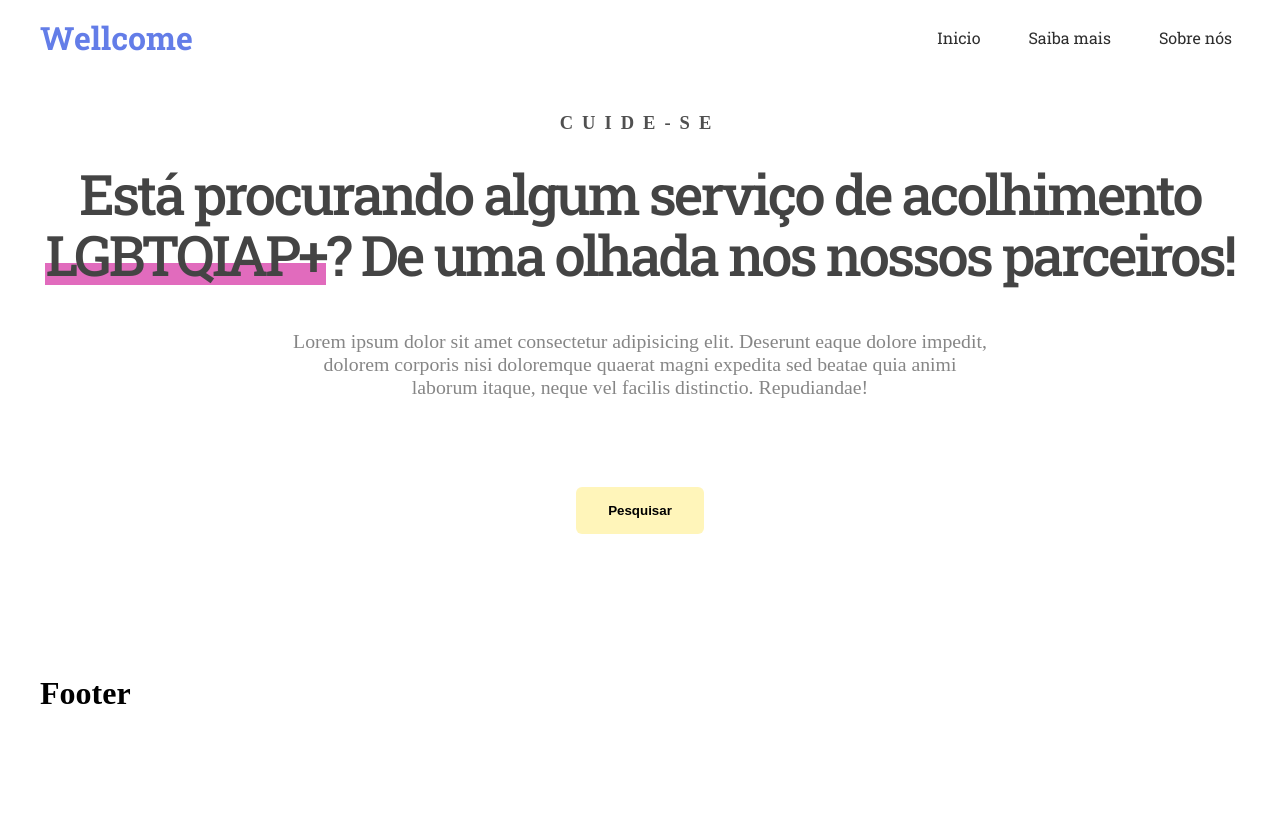
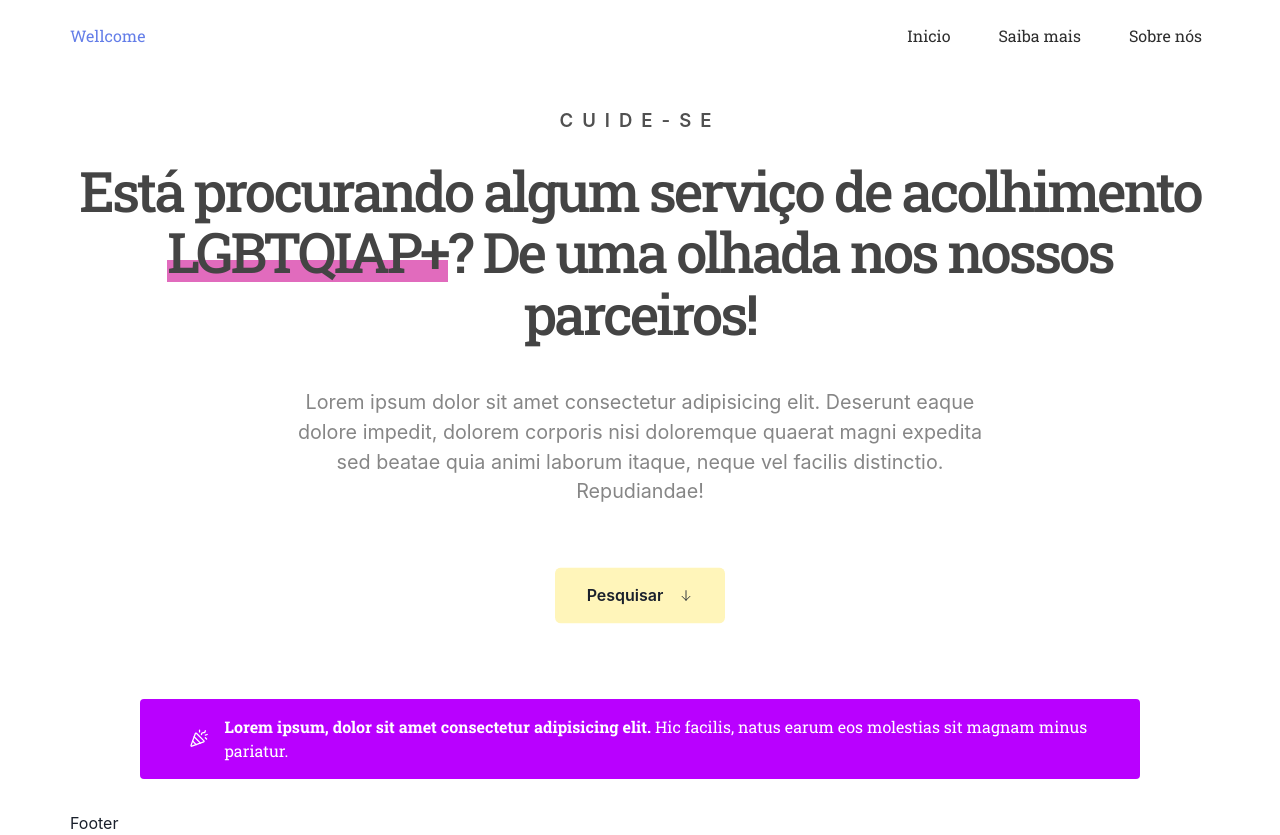
Before and after one commit to ngrpedro/towellcome, a React (Vite) app: page / in a window 1280 px wide. Before the commit the page ends 800 px from the top, so only its background shows below. Built offline with nearby package versions, Linux system fonts and the light colour scheme.

Commit message:
banner + css ajustes + chakra

```diff
--- a/package.json
+++ b/package.json
@@ -9,6 +9,10 @@
     "preview": "vite preview"
   },
   "dependencies": {
+    "@chakra-ui/react": "^2.4.3",
+    "@emotion/react": "^11.10.5",
+    "@emotion/styled": "^11.10.5",
+    "framer-motion": "^7.6.19",
     "phosphor-react": "^1.4.1",
     "react": "^18.2.0",
     "react-dom": "^18.2.0",
--- a/src/App.tsx
+++ b/src/App.tsx
@@ -4,13 +4,15 @@ import reactLogo from "./assets/react.svg";
 import NavBar from "./components/layout/NavBar";
 import Footer from "./components/layout/Footer";
 import Hero from "./sections/Hero";
+import Banner from "./components/Banner";
 
 function App() {
   return (
     <div>
       <NavBar />
-      <div style={{ height: "75vh" }}>
+      <div>
         <Hero />
+        <Banner />
       </div>
       <Footer />
     </div>
--- /dev/null
+++ b/src/components/Banner/index.module.sass
@@ -0,0 +1,22 @@
+@import '../../styles/main.sass'
+
+.container
+    @extend .container
+    margin-top: 2rem
+    margin-bottom: 2rem
+
+    .banner
+        max-width: 1000px
+        background-color: #b900ff
+        margin: auto
+        padding: 1rem 3rem
+        border-radius: 4px
+
+        display: flex
+        align-items: center
+        justify-content: center
+        gap: 1rem
+
+        p
+            color: #fff
+            font-family: $font-roboto
--- /dev/null
+++ b/src/components/Banner/index.tsx
@@ -0,0 +1,25 @@
+import { Confetti } from "phosphor-react";
+import styles from "./index.module.sass";
+
+type Props = {};
+
+const index = (props: Props) => {
+  return (
+    <div className={styles.container}>
+      <div className={styles.banner}>
+        <Confetti size={22} color="white" />
+        <p>
+          <strong>
+            Lorem ipsum, dolor sit amet consectetur adipisicing elit.
+          </strong>
+          <span>
+            {" "}
+            Hic facilis, natus earum eos molestias sit magnam minus pariatur.
+          </span>
+        </p>
+      </div>
+    </div>
+  );
+};
+
+export default index;
--- a/src/main.tsx
+++ b/src/main.tsx
@@ -1,10 +1,13 @@
-import React from 'react'
-import ReactDOM from 'react-dom/client'
-import App from './App'
-import './index.css'
+import { ChakraProvider } from "@chakra-ui/react";
+import React from "react";
+import ReactDOM from "react-dom/client";
+import App from "./App";
+import "./index.css";
 
-ReactDOM.createRoot(document.getElementById('root') as HTMLElement).render(
+ReactDOM.createRoot(document.getElementById("root") as HTMLElement).render(
   <React.StrictMode>
-    <App />
+    <ChakraProvider>
+      <App />
+    </ChakraProvider>
   </React.StrictMode>
-)
+);
--- a/src/sections/Hero/index.module.sass
+++ b/src/sections/Hero/index.module.sass
@@ -43,6 +43,10 @@
         margin-top: 20px
 
     .button
+        display: flex
+        align-items: center
+        justify-content: center
+        gap: 1rem
         padding-top: 1rem
         padding-bottom: 1rem
         padding-left: 2rem
@@ -53,11 +57,22 @@
         font-weight: 600
         border: none
 
-        margin-top: 4rem
+        margin-top: 3rem
 
         transition: all 0.2s ease 0s
         cursor: pointer
 
+        animation: bounce 2s infinite
+
+        @keyframes bounce
+            0%, 100%
+                transform: translateY(-25%)
+                animation-timing-function: cubic-bezier(0.8, 0, 1, 1)
+
+            50%
+                transform: translateY(0)
+                animation-timing-function: cubic-bezier(0, 0, 0.2, 1)
+
         &:hover
             background-color: #f9e471
             box-shadow: 2px 2px 4px #ccc
--- a/src/sections/Hero/index.tsx
+++ b/src/sections/Hero/index.tsx
@@ -1,5 +1,6 @@
 import styles from "./index.module.sass";
 import App from "./../../App";
+import { ArrowDown } from "phosphor-react";
 
 type Props = {};
 
@@ -20,7 +21,9 @@ const index = (props: Props) => {
         Repudiandae!
       </p>
 
-      <button className={styles.button}>Pesquisar</button>
+      <button className={styles.button}>
+        Pesquisar <ArrowDown size={14} />
+      </button>
     </div>
   );
 };
```
Also changed, not shown: 1 other file (tests, documents, lock files or other folders).
